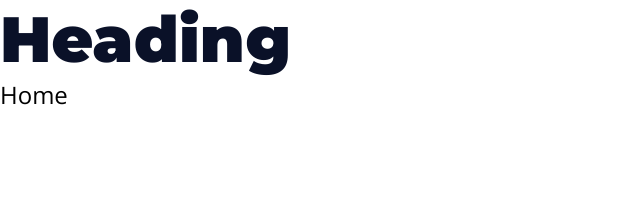
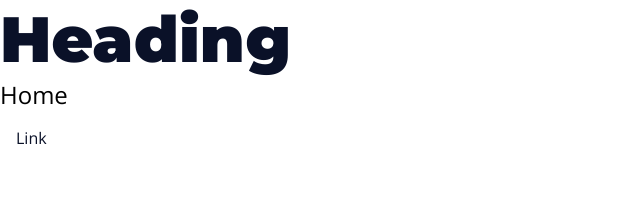
Before and after one commit to gdlammel/curso-react-next-projeto-landing-pages, a React (Vite) app: page / in a window 1280 px wide. Shown: the top 215 px of the page, without its empty margins (0-640 px from the left). Built offline with nearby package versions, Linux system fonts and the light colour scheme.

Commit message:
create menu link component

```diff
--- /dev/null
+++ b/src/components/MenuLink/index.tsx
@@ -0,0 +1,19 @@
+import { ReactNode } from "react";
+
+import * as Styled from "./styles";
+
+type Props = {
+	children: ReactNode;
+	link: string;
+	newTab?: boolean;
+};
+
+export function MenuLink({ children, link, newTab = false }: Props) {
+	const target = newTab ? "_blank" : "_self";
+
+	return (
+		<Styled.Container href={link} target={target}>
+			{children}
+		</Styled.Container>
+	);
+}
--- /dev/null
+++ b/src/components/MenuLink/styles.ts
@@ -0,0 +1,28 @@
+import { css, styled } from "styled-components";
+
+export const Container = styled.a`
+	${({ theme }) => css`
+		display: block;
+		text-decoration: none;
+		font-size: ${theme.font.sizes.small};
+		padding: ${theme.spacings.small};
+		color: ${theme.colors.primaryColor};
+		position: relative;
+
+		&::after {
+			content: "";
+			position: absolute;
+			bottom: 0;
+			left: 50%;
+			width: 0;
+			height: 0.2rem;
+			background: ${theme.colors.secondaryColor};
+			transition: all 300ms ease-in-out;
+		}
+
+		&:hover::after {
+			left: 25%;
+			width: 50%;
+		}
+	`}
+`;
--- a/src/pages/Home/index.tsx
+++ b/src/pages/Home/index.tsx
@@ -1,4 +1,5 @@
 import { Heading } from "../../components/Heading";
+import { MenuLink } from "../../components/MenuLink";
 import { Text } from "../../components/Text";
 import * as Styled from "./styles";
 
@@ -9,6 +10,9 @@ export function Home() {
 				Heading
 			</Heading>
 			<Text>Home</Text>
+			<MenuLink link="https://github.com" newTab>
+				Link
+			</MenuLink>
 		</Styled.Container>
 	);
 }
```
Also changed, not shown: 2 other files (tests, documents, lock files or other folders).
